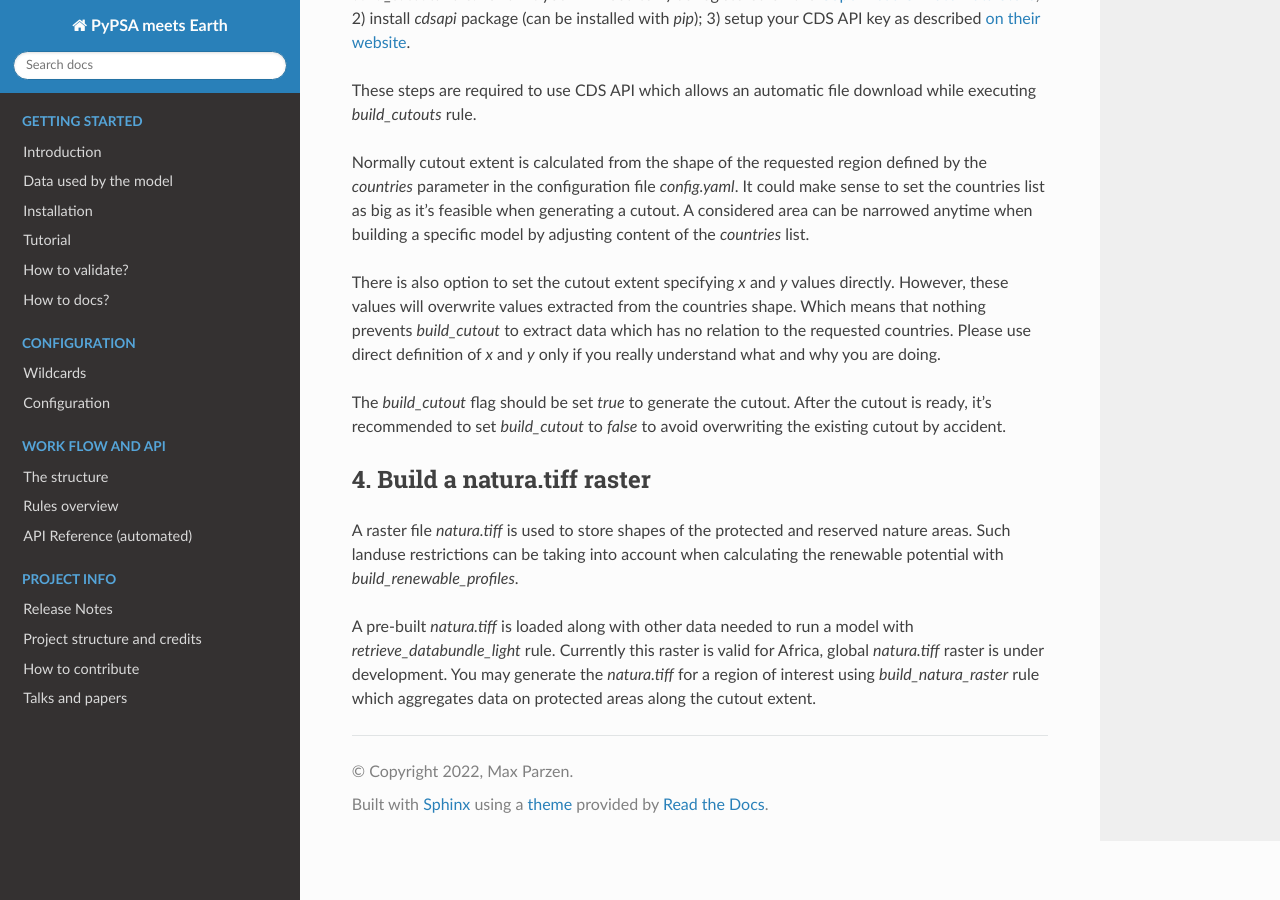
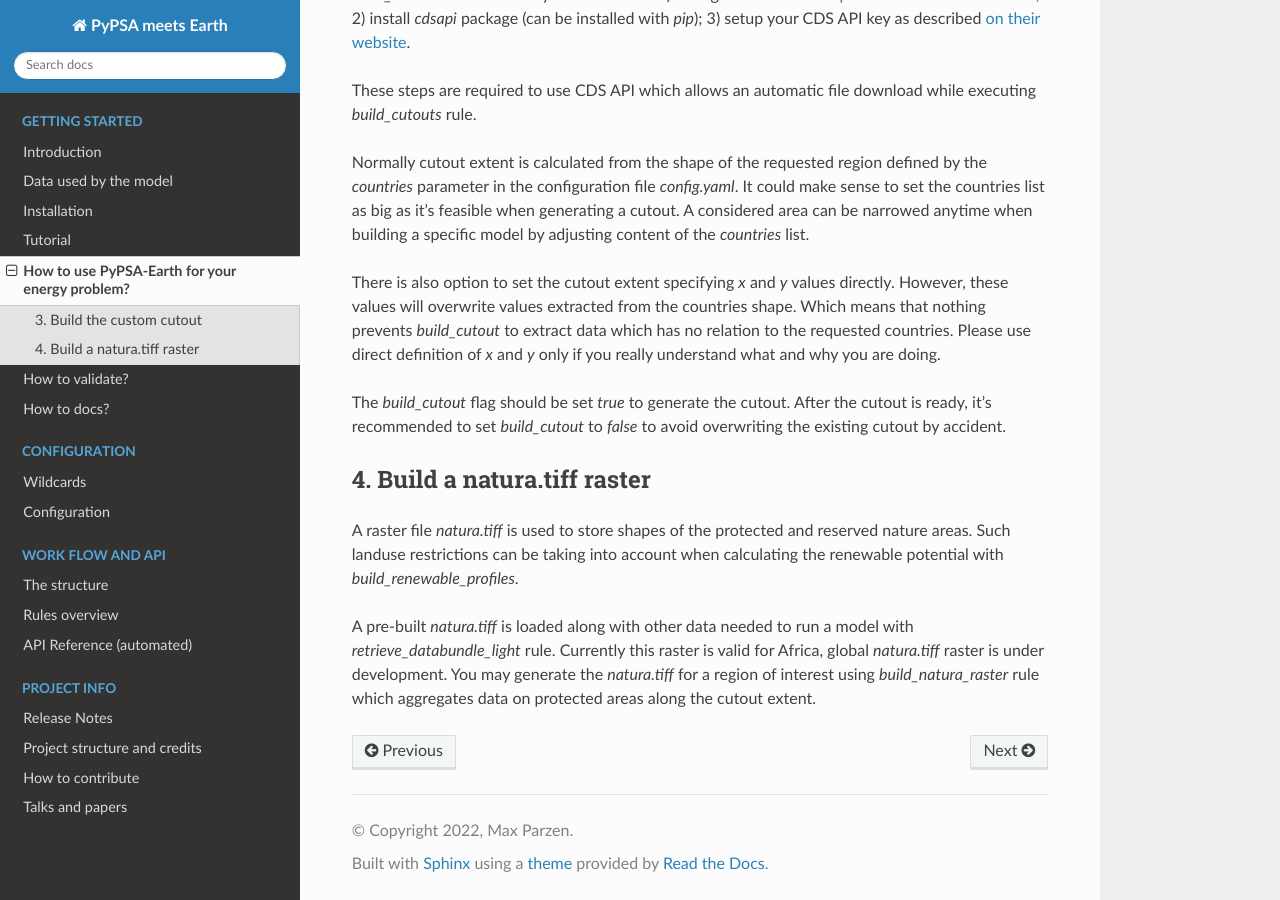
Before and after one commit to pypsa-meets-earth/pypsa-earth, a Sphinx documentation site: the page built from doc/how_to_fit.rst, in a window 1280 px wide and 900 px high, scrolled down 1289 px. Built offline with Sphinx 7.4.7 and the Read the Docs theme 2.0.0, drawn with Linux system fonts in a browser that asks for light colours; pages that are not in the unit, such as notebooks, are missing from menus; the version number could not be read and is left out.

Commit message:
Improve naming

```diff
--- a/doc/how_to_fit.rst
+++ b/doc/how_to_fit.rst
@@ -3,7 +3,7 @@
 
   SPDX-License-Identifier: CC-BY-4.0
 
-.. _how_to_customize:
+.. _how_to_fit:
 
 ##########################################
 How to use PyPSA-Earth for your energy problem?
--- a/doc/index.rst
+++ b/doc/index.rst
@@ -127,6 +127,7 @@
    how_to_start
    tutorial
    how_to_customize
+   how_to_fit
    how_to_validate
    how_to_docs
 
```
Also changed, not shown: other parts of doc/index.rst (+1 -1 lines).
